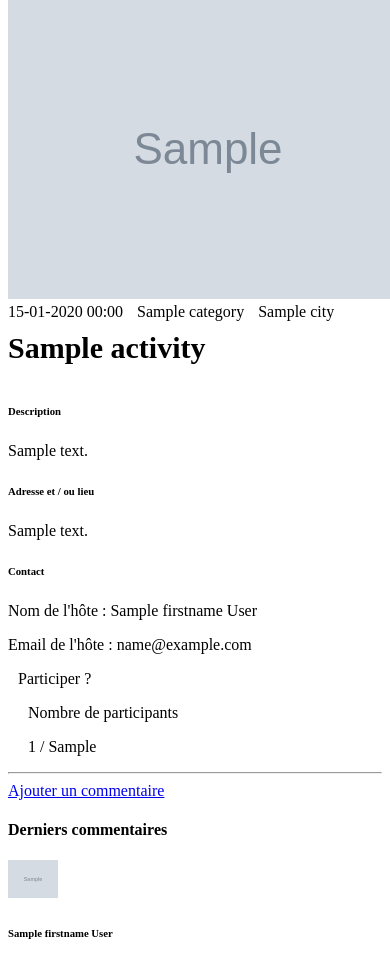
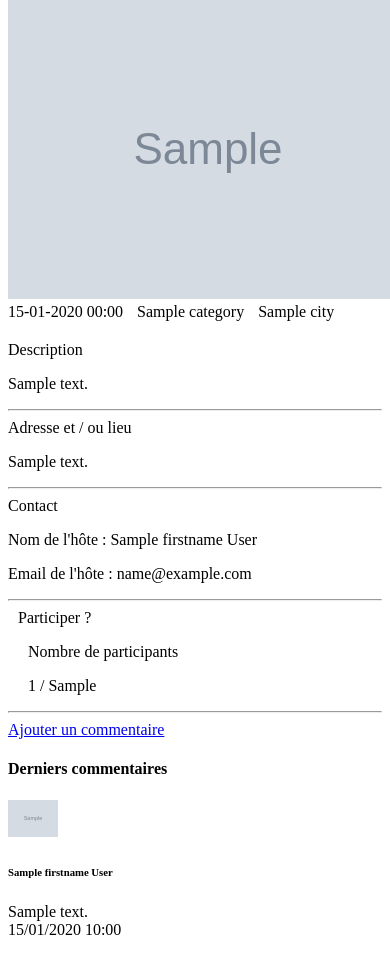
Before and after one commit to robinrenau/solitudeaccompagnee, a Symfony app: template templates/activity/show.html.twig in a window 390 px wide; the page is wider, and only the part inside the window is pictured. Shown: the part 223-1176 px from the top of that part. Run offline with Twig, Linux system fonts and the light colour scheme; the template is opened without the code that fills it: most values are stand-ins (such as "Sample title", 1, 10 or a date in 2020); grey boxes marked "Sample" are stand-in pictures; some libraries are stand-ins or nearby versions.

Commit message:
responsive optimization and resolution of some end-of-day bugs

```diff
--- a/src/Controller/ResetPasswordController.php
+++ b/src/Controller/ResetPasswordController.php
@@ -122,7 +122,7 @@ class ResetPasswordController extends AbstractController
             // The session is cleaned up after the password has been changed.
             $this->cleanSessionAfterReset();
 
-            return $this->redirectToRoute('user_show', ['id' => $user->getId()]);
+            return $this->redirectToRoute('app_login');
         }
 
         return $this->render('reset_password/reset.html.twig', [
--- a/templates/activity/show.html.twig
+++ b/templates/activity/show.html.twig
@@ -42,20 +42,53 @@
                     <span class="badge badge-pill badge-secondary"><i
                                 class="fa fa-building"></i> {{ activity.city.label }}</span>
                 </div>
+                <div class="row" >
+                    <div class="col-12">
+                        <div class="tab-content ml-1" id="myTabContent">
+                            <div class="tab-pane fade show active" id="basicInfo" role="tabpanel" aria-labelledby="basicInfo-tab">
 
-                <h4 class="h4 mb-4" style="font-size: 30px; margin-top: 10px">{{ activity.title }}</h4>
 
-                <h6 class="font-weight-bold"style="font-family: Moon">Description </h6>
-                <p class="font-weight-normal">{{ activity.description }}</p>
-                <h6 class="font-weight-bold" style="font-family: Moon">Adresse et / ou lieu </h6 class="font-weight-bold" >
-                <p class="font-weight-normal">{{ activity.address }}</p>
+                                <div class="row" style="margin-top: 20px">
+                                    <div class="col-sm-3 col-md-4 col-5 col-sm-12">
+                                        <label class="font-weight-bold"style="font-family: Moon">Description </label>
+                                    </div>
+                                    <div class="col-md-8 col-7 col-sm-12">
+                                        <p class="font-weight-normal" style="text-align: justify">{{ activity.description }}</p>
+                                    </div>
+                                </div>
+                                <hr />
 
-                <h6 class="font-weight-bold"style="font-family: Moon">Contact </h6>
-                <p class="font-weight-normal">Nom de l'hôte
-                    : {{ activity.user.firstname }} {{ activity.user.lastname }}</p>
-                <p class="font-weight-normal">Email de l'hôte : {{ activity.user.email }}</p>
+                                <div class="row">
+                                    <div class="col-sm-3 col-md-4 col-5 col-sm-12">
+                                        <label class="font-weight-bold" style="font-family: Moon">Adresse et / ou lieu </label>
+                                    </div>
+                                    <div class="col-md-8 col-6 col-sm-12">
+                                        <p class="font-weight-normal">{{ activity.address }}</p>
+                                    </div>
+                                </div>
+                                <hr />
 
-                <div class="row">
+
+                                <div class="row">
+                                    <div class="col-sm-3 col-md-4 col-5 col-sm-12 ">
+                                        <label class="font-weight-bold"style="font-family: Moon">Contact </label>
+                                    </div>
+                                    <div class="col-md-8 col-6 col-sm-12">
+                                        <p class="font-weight-normal">Nom de l'hôte
+                                            : {{ activity.user.firstname }} {{ activity.user.lastname }}</p>
+                                        <p class="font-weight-normal">Email de l'hôte : {{ activity.user.email }}</p>
+                                    </div>
+                                </div>
+                                <hr />
+
+                            </div>
+
+
+                        </div>
+                    </div>
+                </div>
+
+                <div class="row" >
                     <div >
                         <span class="js-label"
                               style="margin-left: 10px; font-family: Moon; color:black">Participer ? </span>
--- a/templates/security/login.html.twig
+++ b/templates/security/login.html.twig
@@ -34,6 +34,7 @@
                 <button class="btn btn-index" style="margin-top: 10px" type="submit">
                     Se connecter
                 </button>
+                <a href="{{ path('app_forgot_password_request') }}" class="btn btn-secondary" style="margin-top: 10px">Mot de passe oublié ?</a>
             </form>
         </div>
     </div>
```
Also changed, not shown: templates/activity/index.html.twig (+6 -6 lines), templates/user/show.html.twig (+5 -5 lines).
